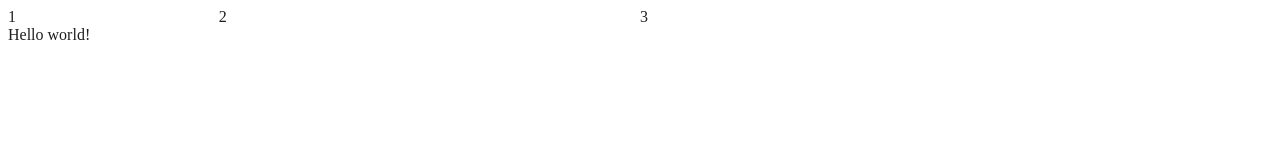
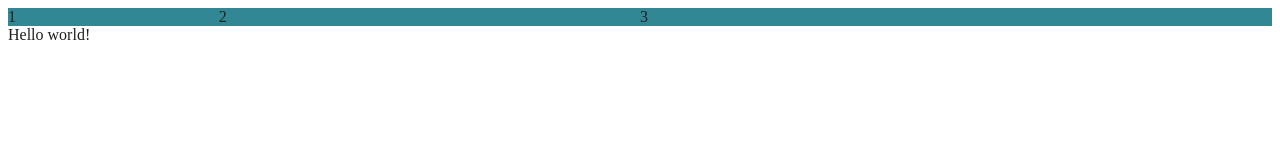
Before and after one commit to jesusmartinb/UOC_MDSyAW_Herramientas_I_M2_1920S2, a website built with Parcel: page index.html in a window 1280 px wide. Built offline with nearby package versions, Linux system fonts and the light colour scheme.

Commit message:
Cambio en el color de fondo de los elementos de la gradilla

```diff
--- a/style.css
+++ b/style.css
@@ -10,5 +10,5 @@ body {
 }
 
 .grid-item {
-
+    background-color: rgb(49, 136, 148);
 }
```
Also changed, not shown: dist/index.html, 4 other files.
